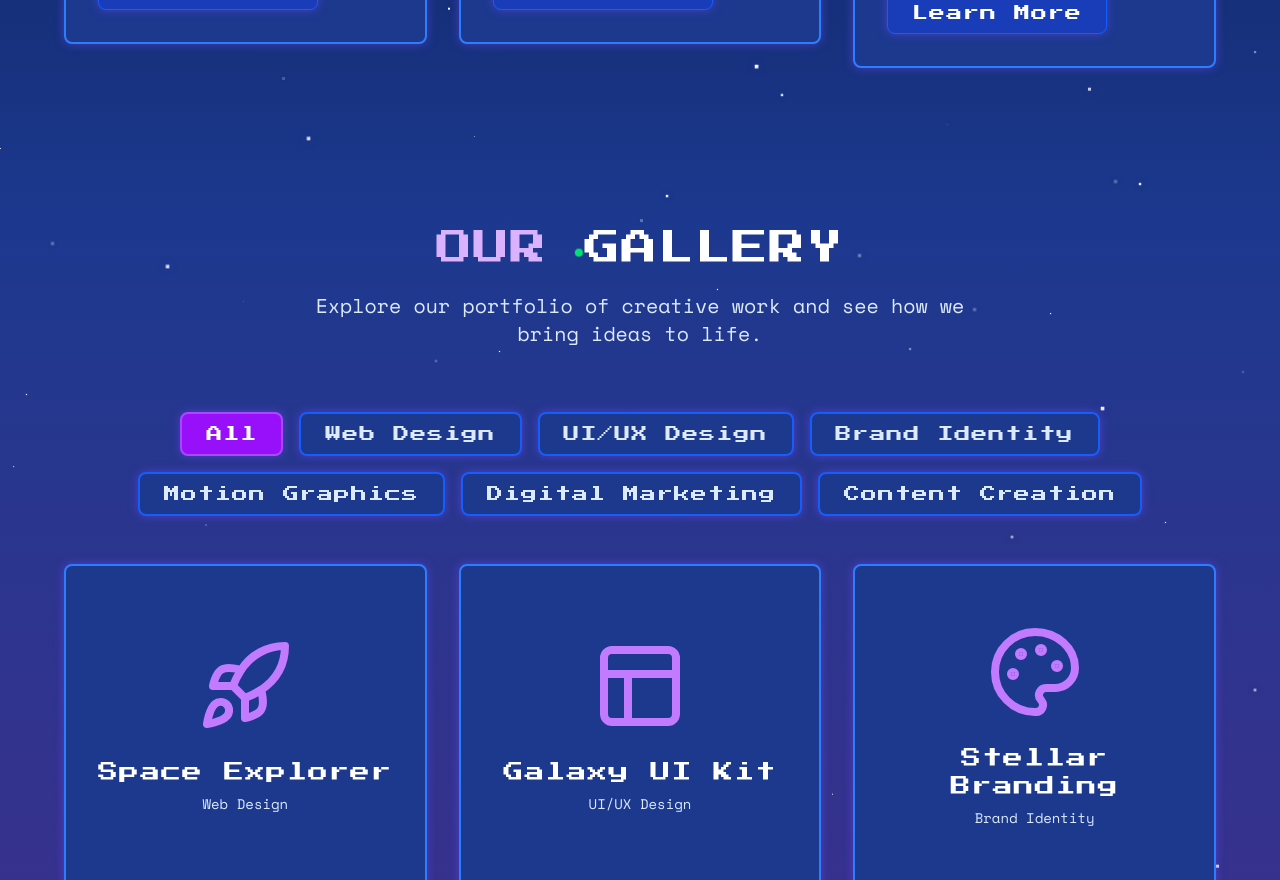
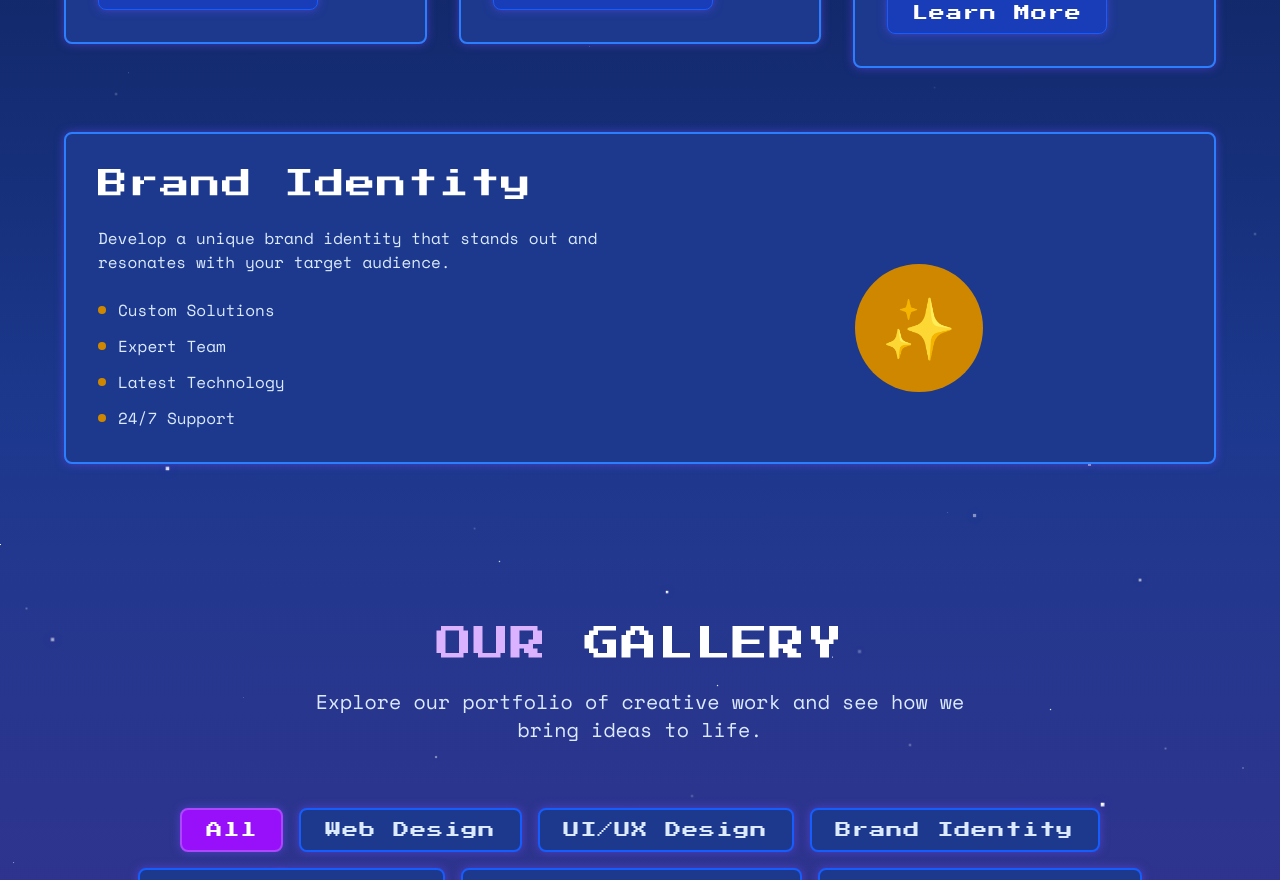
Before and after one commit to sharmatanikesh/creative-design, a Next.js app: page / in a window 1280 px wide. Shown: the part 1920-2800 px from the top of the page. Built offline with nearby package versions, Linux system fonts and the light colour scheme.

Commit message:
Added better design cycles for feature

```diff
--- a/src/components/sections/FeaturesPage.tsx
+++ b/src/components/sections/FeaturesPage.tsx
@@ -1,6 +1,6 @@
 import { ScrollAnimation } from "../utils/ScrollAnimation";
 import { Star } from "../space/Star";
-import { useState } from "react";
+import { useState, useEffect } from "react";
 
 interface Feature {
   title: string;
@@ -62,7 +62,15 @@ const features: Feature[] = [
 ];
 
 export const FeaturesPage = () => {
-  const [activeFeature, setActiveFeature] = useState<number | null>(null);
+  const [activeFeature, setActiveFeature] = useState<number>(0);
+
+  useEffect(() => {
+    const interval = setInterval(() => {
+      setActiveFeature((prev) => (prev + 1) % features.length);
+    }, 2000);
+
+    return () => clearInterval(interval);
+  }, []);
 
   return (
     <section
@@ -97,8 +105,6 @@ export const FeaturesPage = () => {
             >
               <div
                 className={`relative group cursor-pointer transform transition-all duration-300 hover:scale-105`}
-                onMouseEnter={() => setActiveFeature(index)}
-                onMouseLeave={() => setActiveFeature(null)}
               >
                 <div
                   className={`absolute inset-0 ${feature.color} opacity-20 rounded-lg transform transition-all duration-300 group-hover:opacity-30`}
@@ -125,7 +131,6 @@ export const FeaturesPage = () => {
         </div>
 
         {/* Feature Details Section */}
-        {activeFeature !== null && (
         <ScrollAnimation
           animationClass="anim-fade-in"
           threshold={0.2}
@@ -175,7 +180,6 @@ export const FeaturesPage = () => {
             </div>
           </div>
         </ScrollAnimation>
-        )}
       </div>
     </section>
   );
```
Lines whose indentation alone changed are shown as unchanged.
